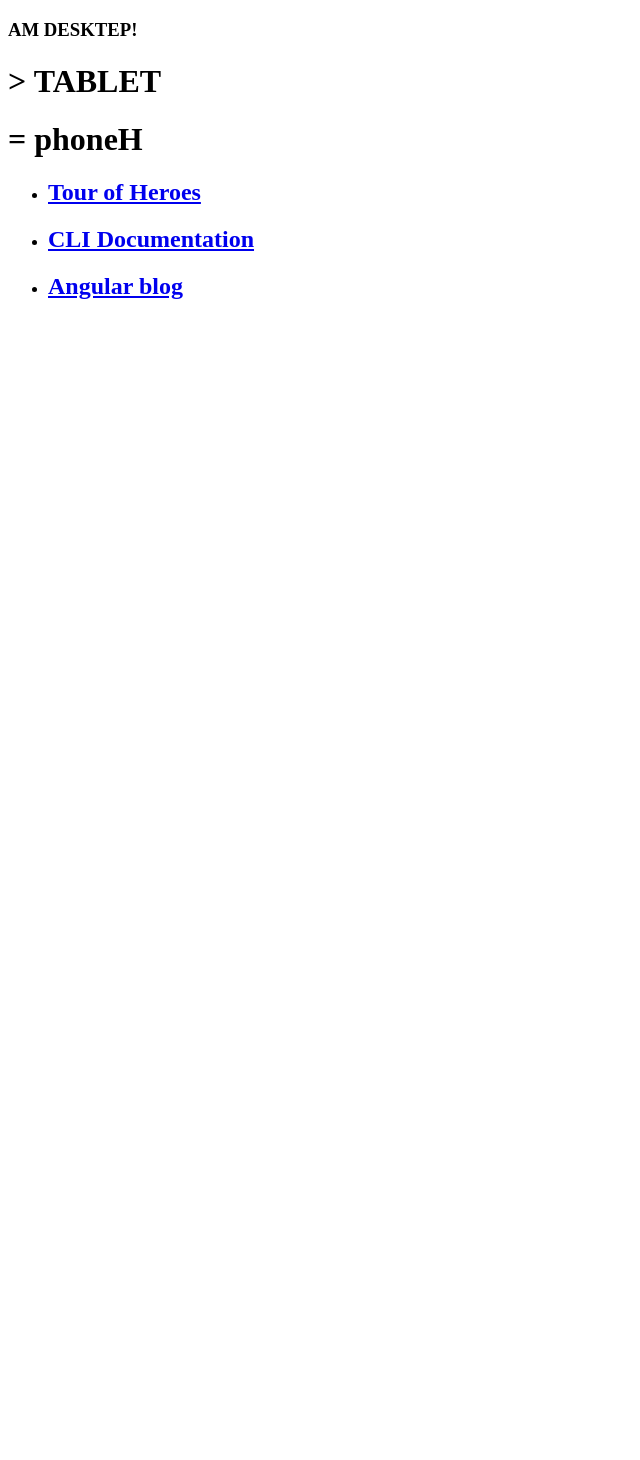
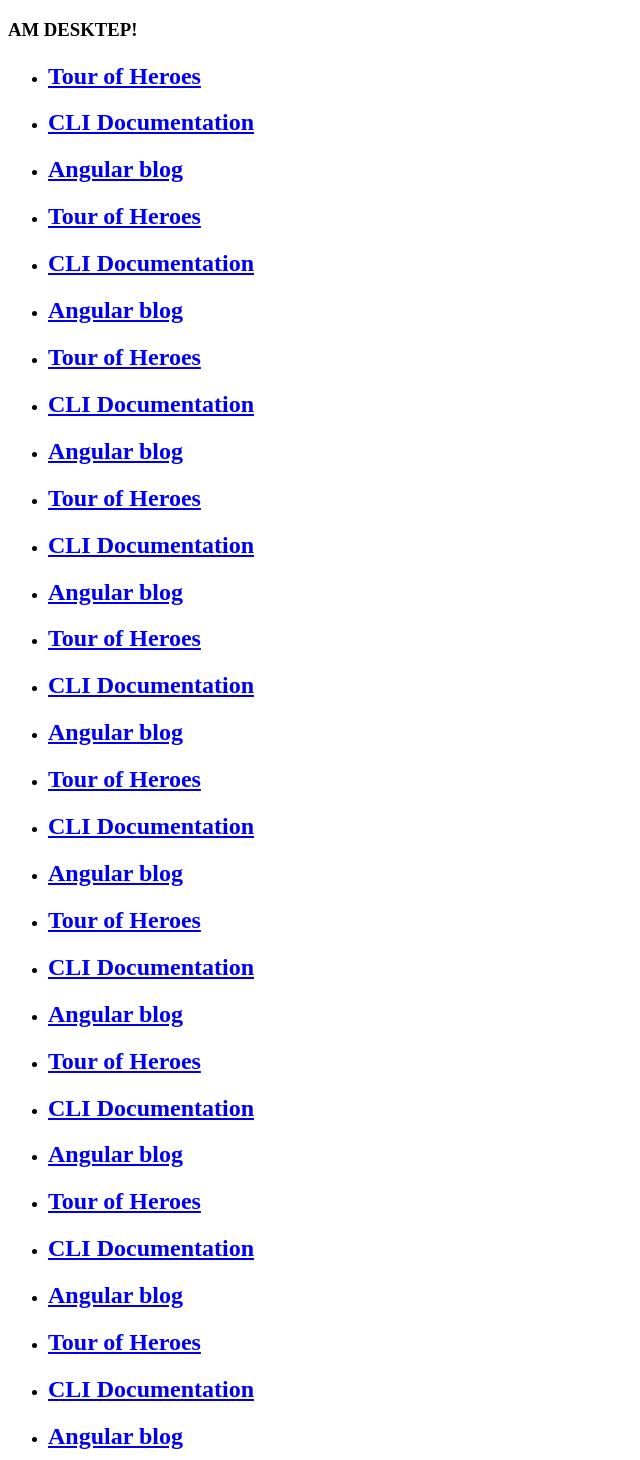
Before and after one commit to salsita/ng2-if-media, an Angular app: page / in a window 1280 px wide. Shown: the part 490-1950 px from the top of the page, without its empty margins (0-640 px from the left). Before the commit the page ends 810 px from the top, so only its background shows below. Built offline with nearby package versions, Linux system fonts and the light colour scheme.

Commit message:
Changed debounce to throttle -> every x ms the function is called.

```diff
--- a/src/app/app.component.html
+++ b/src/app/app.component.html
@@ -24,3 +24,102 @@
     <h2><a target="_blank" rel="noopener" href="https://blog.angular.io/">Angular blog</a></h2>
   </li>
 </ul>
+<ul>
+  <li>
+    <h2><a target="_blank" rel="noopener" href="https://angular.io/tutorial">Tour of Heroes</a></h2>
+  </li>
+  <li>
+    <h2><a target="_blank" rel="noopener" href="https://github.com/angular/angular-cli/wiki">CLI Documentation</a></h2>
+  </li>
+  <li>
+    <h2><a target="_blank" rel="noopener" href="https://blog.angular.io/">Angular blog</a></h2>
+  </li>
+</ul>
+<ul>
+  <li>
+    <h2><a target="_blank" rel="noopener" href="https://angular.io/tutorial">Tour of Heroes</a></h2>
+  </li>
+  <li>
+    <h2><a target="_blank" rel="noopener" href="https://github.com/angular/angular-cli/wiki">CLI Documentation</a></h2>
+  </li>
+  <li>
+    <h2><a target="_blank" rel="noopener" href="https://blog.angular.io/">Angular blog</a></h2>
+  </li>
+</ul>
+<ul>
+  <li>
+    <h2><a target="_blank" rel="noopener" href="https://angular.io/tutorial">Tour of Heroes</a></h2>
+  </li>
+  <li>
+    <h2><a target="_blank" rel="noopener" href="https://github.com/angular/angular-cli/wiki">CLI Documentation</a></h2>
+  </li>
+  <li>
+    <h2><a target="_blank" rel="noopener" href="https://blog.angular.io/">Angular blog</a></h2>
+  </li>
+</ul>
+<ul>
+  <li>
+    <h2><a target="_blank" rel="noopener" href="https://angular.io/tutorial">Tour of Heroes</a></h2>
+  </li>
+  <li>
+    <h2><a target="_blank" rel="noopener" href="https://github.com/angular/angular-cli/wiki">CLI Documentation</a></h2>
+  </li>
+  <li>
+    <h2><a target="_blank" rel="noopener" href="https://blog.angular.io/">Angular blog</a></h2>
+  </li>
+</ul>
+<ul>
+  <li>
+    <h2><a target="_blank" rel="noopener" href="https://angular.io/tutorial">Tour of Heroes</a></h2>
+  </li>
+  <li>
+    <h2><a target="_blank" rel="noopener" href="https://github.com/angular/angular-cli/wiki">CLI Documentation</a></h2>
+  </li>
+  <li>
+    <h2><a target="_blank" rel="noopener" href="https://blog.angular.io/">Angular blog</a></h2>
+  </li>
+</ul>
+<ul>
+  <li>
+    <h2><a target="_blank" rel="noopener" href="https://angular.io/tutorial">Tour of Heroes</a></h2>
+  </li>
+  <li>
+    <h2><a target="_blank" rel="noopener" href="https://github.com/angular/angular-cli/wiki">CLI Documentation</a></h2>
+  </li>
+  <li>
+    <h2><a target="_blank" rel="noopener" href="https://blog.angular.io/">Angular blog</a></h2>
+  </li>
+</ul>
+<ul>
+  <li>
+    <h2><a target="_blank" rel="noopener" href="https://angular.io/tutorial">Tour of Heroes</a></h2>
+  </li>
+  <li>
+    <h2><a target="_blank" rel="noopener" href="https://github.com/angular/angular-cli/wiki">CLI Documentation</a></h2>
+  </li>
+  <li>
+    <h2><a target="_blank" rel="noopener" href="https://blog.angular.io/">Angular blog</a></h2>
+  </li>
+</ul>
+<ul>
+  <li>
+    <h2><a target="_blank" rel="noopener" href="https://angular.io/tutorial">Tour of Heroes</a></h2>
+  </li>
+  <li>
+    <h2><a target="_blank" rel="noopener" href="https://github.com/angular/angular-cli/wiki">CLI Documentation</a></h2>
+  </li>
+  <li>
+    <h2><a target="_blank" rel="noopener" href="https://blog.angular.io/">Angular blog</a></h2>
+  </li>
+</ul>
+<ul>
+  <li>
+    <h2><a target="_blank" rel="noopener" href="https://angular.io/tutorial">Tour of Heroes</a></h2>
+  </li>
+  <li>
+    <h2><a target="_blank" rel="noopener" href="https://github.com/angular/angular-cli/wiki">CLI Documentation</a></h2>
+  </li>
+  <li>
+    <h2><a target="_blank" rel="noopener" href="https://blog.angular.io/">Angular blog</a></h2>
+  </li>
+</ul>
--- a/src/app/app.component.ts
+++ b/src/app/app.component.ts
@@ -8,18 +8,14 @@ import { NgIfMediaService } from '../ngIfMedia/ngIfMedia.service';
 })
 export class AppComponent implements OnInit, OnDestroy {
   mediaContainer;
-  responsiveText = 'WTF';
-  anotherResponsiveText;
-  orientationFlipCounter = -1;
+  responsiveText = '';
 
   constructor(private mediaService: NgIfMediaService) {
     this.mediaContainer = this.mediaService.register();
   }
 
   ngOnInit() {
-    this.mediaContainer.if('iPhone6 and landscape', () => { this.orientationFlipCounter++; });
-    this.mediaContainer.if('<tablet', (match) => { this.responsiveText = match ? '< TABLET' : '> TABLET'; });
-    this.mediaContainer.if('phoneH', (match) => { this.anotherResponsiveText = match ? '= phoneH' : '!= phoneH'; });
+    this.mediaContainer.if('landscape', () => { this.orientationFlipCounter++; });
   }
 
   ngOnDestroy() {
--- a/src/app/app.module.ts
+++ b/src/app/app.module.ts
@@ -11,7 +11,7 @@ import { NgIfMediaModule } from '../ngIfMedia/ngIfMedia.module';
   imports: [
     BrowserModule,
     NgIfMediaModule.withConfig({
-      debounceTime: 100,
+      throttleTime: 100,
       vendorBreakpoints: ['bootstrap'], // or a string, e.g. 'bootstrap'
       breakpoints: {
         phoneW: {
--- a/src/ngIfMedia/default.config.ts
+++ b/src/ngIfMedia/default.config.ts
@@ -1,4 +1,4 @@
 export const defaultConfig = {
-  debounceTime: 100,
+  throttleTime: 100,
   breakpoints: {}
 };
--- a/src/ngIfMedia/ngIfMedia.service.ts
+++ b/src/ngIfMedia/ngIfMedia.service.ts
@@ -22,13 +22,14 @@ class ReflectionContainer {
 export class NgIfMediaService {
   elements = new Map();
   reflections = new Map();
-  debounceTime = 100;
-  inDebounce = false;
-  notificationTimeout;
+  throttleTime = 100;
+  isThrottling = false;
+  resized = false;
+  notifyTimeout;
   parser;
 
   constructor(@Inject(CONFIG) config) {
-    this.debounceTime = config.debounceTime;
+    this.throttleTime = config.throttleTime;
     this.parser = new QueryParser(config.breakpoints);
     if (typeof window !== 'undefined') {
       window.addEventListener('resize', this.onResize.bind(this));
@@ -48,17 +49,33 @@ export class NgIfMediaService {
     return window.matchMedia(mediaQuery).matches;
   }
 
-  private onResize() {
-    if (this.inDebounce) {
-      clearTimeout(this.notificationTimeout);
+  private sendNotifications() {
+    this.notifyReflections();
+    this.notifyElements();
+  }
+
+  private throttledNotify() {
+    if (this.resized) {
+      this.sendNotifications();
+
+      this.notifyTimeout = setTimeout(() => {
+        this.throttledNotify();
+      }, this.throttleTime);
+    } else {
+      clearTimeout(this.notifyTimeout);
+      this.isThrottling = false;
     }
 
-    this.inDebounce = true;
-    this.notificationTimeout = setTimeout(() => {
-      this.notifyReflections();
-      this.notifyElements();
-      this.inDebounce = false;
-    }, this.debounceTime);
+    this.resized = false;
+  }
+
+  private onResize() {
+    this.resized = true;
+    if (!this.isThrottling) {
+      this.sendNotifications();
+      this.isThrottling = true;
+      setTimeout(() => this.throttledNotify(), this.throttleTime);
+    }
   }
 
   public addReflection(container, query, matchFn) {
```
